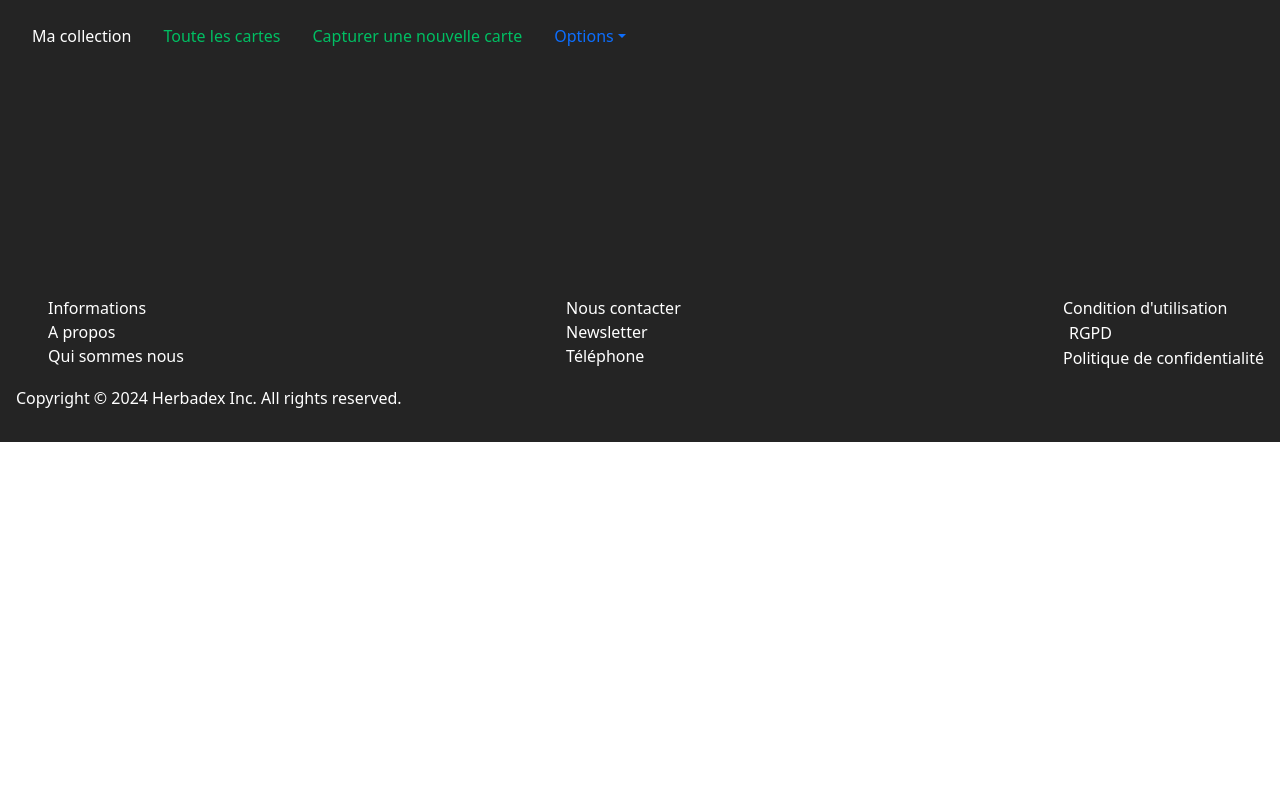
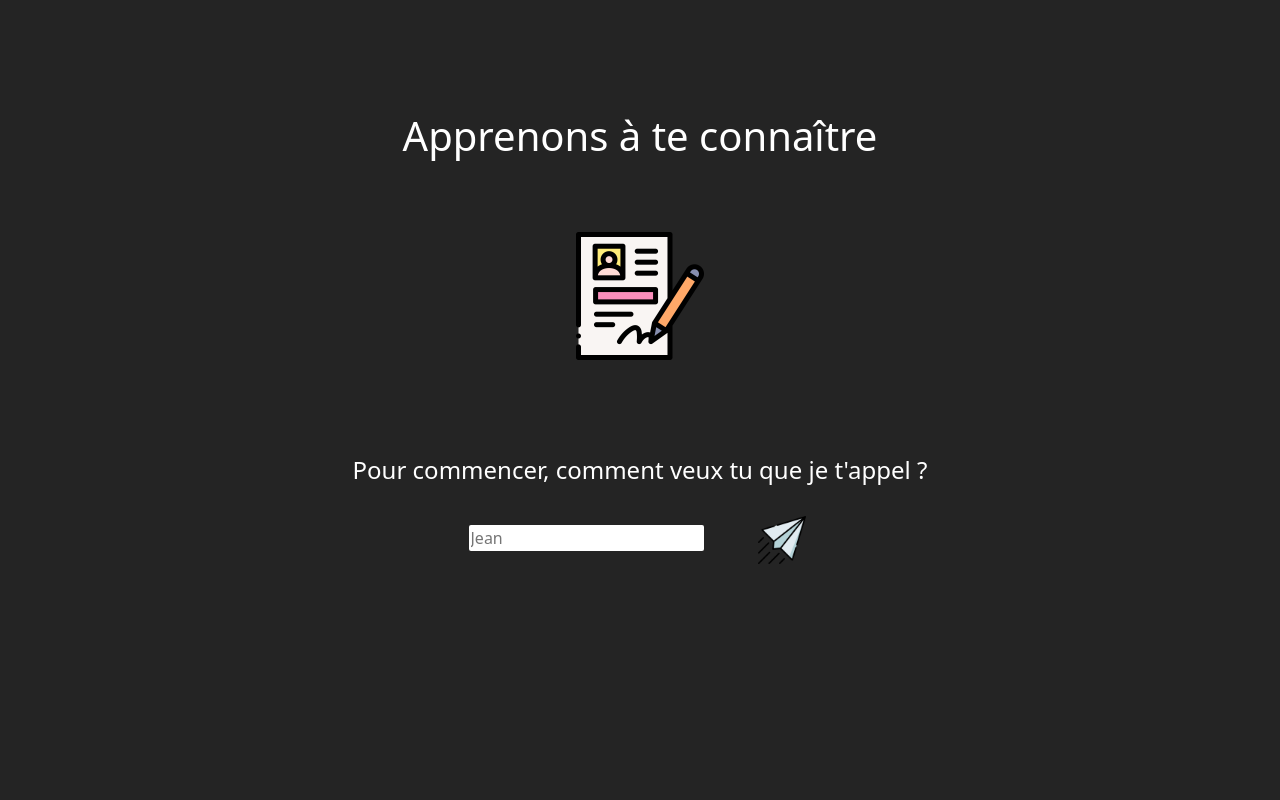
Before and after one commit to XavierCoupe/Projet_IPM, a React (Vite) app in the folder web/: page /singup in a window 1280 px wide. Shown: the top 800 px of the page. Built offline with nearby package versions, Linux system fonts and the light colour scheme.

Commit message:
Ajout de la page de création de compte

```diff
--- a/web/src/App.tsx
+++ b/web/src/App.tsx
@@ -10,6 +10,7 @@ import InitConnexion from './sharedComponent/InitConnexion';
 
 import './style/App.css'
 import 'bootstrap/dist/css/bootstrap.min.css';
+import SingUp from './externalPage/Singup';
 
 function App() {
 
@@ -25,6 +26,7 @@ function App() {
           <Route path="/capture" Component={Capture} />
           <Route path="/profile" Component={Profile} />
           <Route path="/connexion" Component={Connection} />
+          <Route path="/singup" Component={SingUp} />
         </Routes>
         <Footer/>
       </Router>
--- a/web/src/externalPage/Connection.tsx
+++ b/web/src/externalPage/Connection.tsx
@@ -11,6 +11,10 @@ function Connection(){
     const handleConnect = () => {
         localStorage.setItem('isConnected', 'true');
         navigate('/');
+    }
+
+    const handleCreateAccount = () => {
+        navigate('/singup');
     }
 
     if(Auth()){
@@ -29,7 +33,7 @@ function Connection(){
                 </div>
                 <div className='connectContainer'>
                     <button onClick={handleConnect} className='connectButton'><h4>Se connecter</h4></button>
-                    <button className='noAccountButton'><h4>Pas encore de compte?</h4></button>
+                    <button onClick={handleCreateAccount} className='noAccountButton'><h4>Pas encore de compte?</h4></button>
                 </div>
             </div>
 
--- /dev/null
+++ b/web/src/externalPage/SingUp.tsx
@@ -0,0 +1,151 @@
+import { useNavigate } from 'react-router-dom';
+
+import singin from '../assets/singin.png'
+import send from '../assets/send.png'
+
+import '../style/singup.css'
+import { useEffect, useState } from 'react';
+import Scroller from '../sharedComponent/Scroller';
+import Auth from '../sharedComponent/Auth';
+
+function SingUp(){
+    const [name, setName] = useState('');
+    const [mail, setMail] = useState('');
+    const [password, setPassword] = useState('');
+    const [confirmation, setConfirmation] = useState(false);
+
+    const [step, setStep] = useState(0);
+
+    const [informations, setInformations] = useState<string[]>();
+    const [textInformation, setTextInformation] = useState("Pour commencer, comment veux tu que je t'appel ?");
+
+    const emailRegex = /^[a-zA-Z0-9._%+-]+@[a-zA-Z0-9.-]+\.[a-zA-Z]{2,}$/;
+    const nameMinLength = 3;
+    const mailMinLength = 4;
+    const passwordMinLength = 7;
+
+    const navigate = useNavigate();
+
+    useEffect(() => {
+        if(Auth()){
+          navigate('/')
+        }
+    });
+
+    useEffect(() => {
+        if(informations && informations.length > 0){
+            console.log(informations)
+        }
+    }, [informations])
+
+    useEffect(() => {
+        if(name.length > nameMinLength){
+            setInformations([name]);
+            setTextInformation("Super, bienvenue à toi @" + name + " ! Quel est ton e-mail ?");
+        }
+    }, [name])
+
+    useEffect(() => {
+        if(mail && mail.length > mailMinLength){
+            setInformations(informations?.concat(mail));
+            setTextInformation("C'est noté! Pour sécuriser tes données j'ai besoin d'un mot de passe.");
+        }
+    }, [mail])
+
+    useEffect(() => {
+        if(password && password.length > passwordMinLength  && step == 3){
+            setInformations(informations?.concat(password));
+            setTextInformation("Peut tu me confirmer ton mot de passe ?");
+        }
+    }, [password])
+
+    useEffect(() => {
+        if(confirmation){
+            setInformations(informations?.concat(''+confirmation));
+            setTextInformation("C'est tous bon pour moi @" + name + " !");
+        }
+    }, [confirmation])
+
+    const handleNext = () => {
+        var inputElement = document.getElementById("informationButton") as HTMLInputElement;
+
+        if(step == 0){
+            if (inputElement !== null && inputElement.value.length > nameMinLength) {
+                var valeurInput: string = inputElement.value;
+                setName(valeurInput);
+                inputElement.value = "";
+                inputElement.type = "email";
+                inputElement.placeholder = "email@domaine.exemple";
+                setStep(1);
+            }
+        }else if(step == 1){
+            if (inputElement !== null && emailRegex.test(inputElement.value)) {
+                var valeurInput: string = inputElement.value;
+                setMail(valeurInput);
+                inputElement.value = "";
+                inputElement.type = "password";
+                inputElement.placeholder = "mot de passe";
+                setStep(2);
+            }
+        }else if(step == 2){
+            if (inputElement !== null && inputElement.value.length > passwordMinLength) {
+                var valeurInput: string = inputElement.value;
+                setPassword(valeurInput);
+                inputElement.value = "";
+                setStep(3);
+            }
+        }else if(step == 3){
+            if (inputElement !== null && inputElement.value.length > passwordMinLength) {
+                console.log("test");
+                var valeurInput: string = inputElement.value;
+                if(valeurInput == password){
+                    console.log("test2");
+                    setConfirmation(true);
+                    inputElement.style.display = 'none';
+                    inputElement = document.getElementById("nextButton") as HTMLInputElement;
+                    inputElement.style.display = 'none';
+                    inputElement = document.getElementById("backHome") as HTMLInputElement;
+                    inputElement.style.display = 'initial';
+                    setStep(4);
+                }
+            }
+        }
+
+    }
+
+    const handleKeyDown = (event: React.KeyboardEvent<HTMLInputElement>) => {
+        if (event.key === 'Enter') {
+            handleNext();
+        }
+    };
+
+    const handleComeBack = () => {
+        navigate('/');
+    }
+
+    return(
+        <>
+            <Scroller/>
+            <div className="mainContainer">
+                <div>
+                    <h1>Apprenons à te connaître</h1>
+                </div>
+                <div>
+                    <img className='singInImg' src={singin} alt="image creation compte" />
+                </div>
+                <div className='secondContainer'>
+                    <div>
+                        <h4 id='textInformation'>{textInformation}</h4>
+                    </div>
+                    <div>
+                        <input className='nameInput' type="text" placeholder='Jean' id="informationButton" onKeyDown={handleKeyDown}/>
+                        <button className='sendButton' type="submit" onClick={handleNext} id='nextButton'><img src={send} alt="suivant" /></button>
+                        <button className='backHome' id='backHome' onClick={handleComeBack}>Revenir à la page de connexion</button>
+                    </div>
+                </div>
+            </div>
+        </>
+    );
+}
+
+export default SingUp
--- a/web/src/sharedComponent/Navigator.tsx
+++ b/web/src/sharedComponent/Navigator.tsx
@@ -1,12 +1,11 @@
 import { useState, useEffect } from 'react';
-import { Nav, NavDropdown } from 'react-bootstrap';
-import { Link, useLocation, useNavigate } from 'react-router-dom';
-import Disconnect from './Disconnect';
+import { Nav } from 'react-bootstrap';
+import { Link, useLocation } from 'react-router-dom';
+import Auth from './Auth';
 
 function Navigator(){
     const [selected, setSelected] = useState<number>(1)
     const location = useLocation();
-    const navigate = useNavigate();
 
     useEffect(() => {
       switch (location.pathname) {
@@ -33,12 +32,8 @@ function Navigator(){
       }
     };
 
-    const handleDisconnect = () => {
-      Disconnect();
-      navigate('/connexion');
-    }
-
-    return(
+    if(Auth()){
+      return(
         <div style={{display: 'flex', flexDirection:'row', justifyContent:'space-between', alignItems:'center'}}>
           <div>
             <Nav variant="pills" activeKey={selected} onSelect={handleSelect}>
@@ -57,21 +52,23 @@ function Navigator(){
                   Capturer une nouvelle carte
                 </Link>
               </Nav.Item>
-              <NavDropdown title="Options" id="nav-dropdown" style={{ backgroundColor: 'transparent'}}>
-                <Link to="/profile" className="nav-link" style={{ color: selected === 3 ? '#000' : '#00BF63', backgroundColor: 'transparent'}} >
-                    Profile
+              <Nav.Item>
+                <Link to="/profile" className="nav-link" style={{ color: selected === 4 ? '#FFF' : '#00BF63' }} >
+                  Profile
                 </Link>
-                <NavDropdown.Item eventKey="4.3">Upgrade plan</NavDropdown.Item>
-                <NavDropdown.Divider />
-                <NavDropdown.Item eventKey="4.4" onClick={handleDisconnect}>Déconnexion</NavDropdown.Item>
-              </NavDropdown>
+              </Nav.Item>
             </Nav>
           </div>
           <div>
             {/*<GetAvatar/>*/}
           </div>
         </div>
-    )
+      )
+    }else{
+      return(<div></div>)
+    }
+
+
 }
 
 export default Navigator
--- a/web/src/sharedComponent/PlantNetDetection.tsx
+++ b/web/src/sharedComponent/PlantNetDetection.tsx
@@ -10,7 +10,7 @@ function PlantNetDetection(){
 
     return (
         <div className='mainContainer'>
-            <h1>Scaner une espèce</h1>
+            <h1>Scanez une espèce</h1>
             <img className='scanImg' src={scan} alt="scan icon" />
             <form className="formContainer" onSubmit={handleSubmit}>
                 <input className='inputFile' type="file" name="image" onChange={handleSubmit} />
--- a/web/src/style/connection.css
+++ b/web/src/style/connection.css
@@ -11,7 +11,7 @@ input{
     flex-direction: column;
     align-items: center;
     width: 100%;
-    margin-top: 4rem;
+    margin-top: -4rem;
 }
 
 .inputContainer{
--- a/web/src/style/profile.css
+++ b/web/src/style/profile.css
@@ -48,8 +48,8 @@ input{
     display: flex;
     height: 5rem;
     flex-direction: column;
-    align-items: flex-end;
-    margin-top: 2rem;
+    align-items: center;
+    margin-top: 3rem;
 }
 
 .buttonSection button{
--- /dev/null
+++ b/web/src/style/singup.css
@@ -0,0 +1,43 @@
+.singInImg{
+    width: 8rem;
+    margin-top: 4rem;
+    margin-bottom: 4rem;
+}
+
+.mainContainer{
+    display: flex;
+    flex-direction: column;
+    align-items: center;
+}
+
+.secondContainer{
+    display: flex;
+    flex-direction: column;
+    align-items: center;
+}
+
+.nameInput{
+    margin-right: 3rem;
+    margin-top: 2rem;
+}
+
+.sendButton{
+    background-color: transparent;
+    border: none;
+}
+
+.sendButton img{
+    width: 3rem;
+}
+
+.sendButton img:hover{
+    filter: brightness(0.5);
+}
+
+.backHome{
+    display: none;
+    background-color: #00BF63;
+    border: none;
+    border-radius: 2px;
+    margin-top: 2rem;
+}
```
Also changed, not shown: web/src/externalPage/Profile.tsx (+24 -3 lines), web/src/assets/send.png (added), web/src/assets/singin.png (added).
